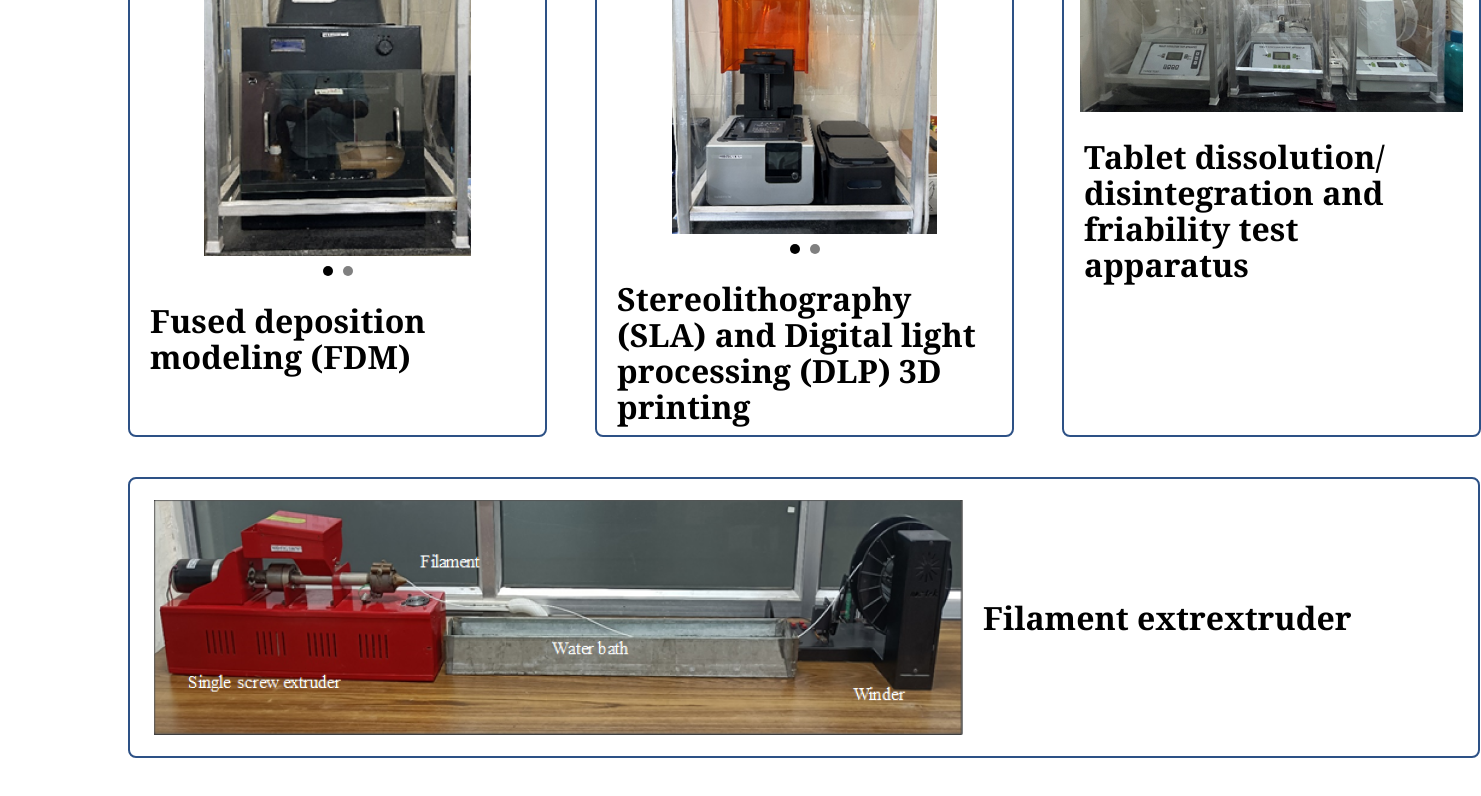
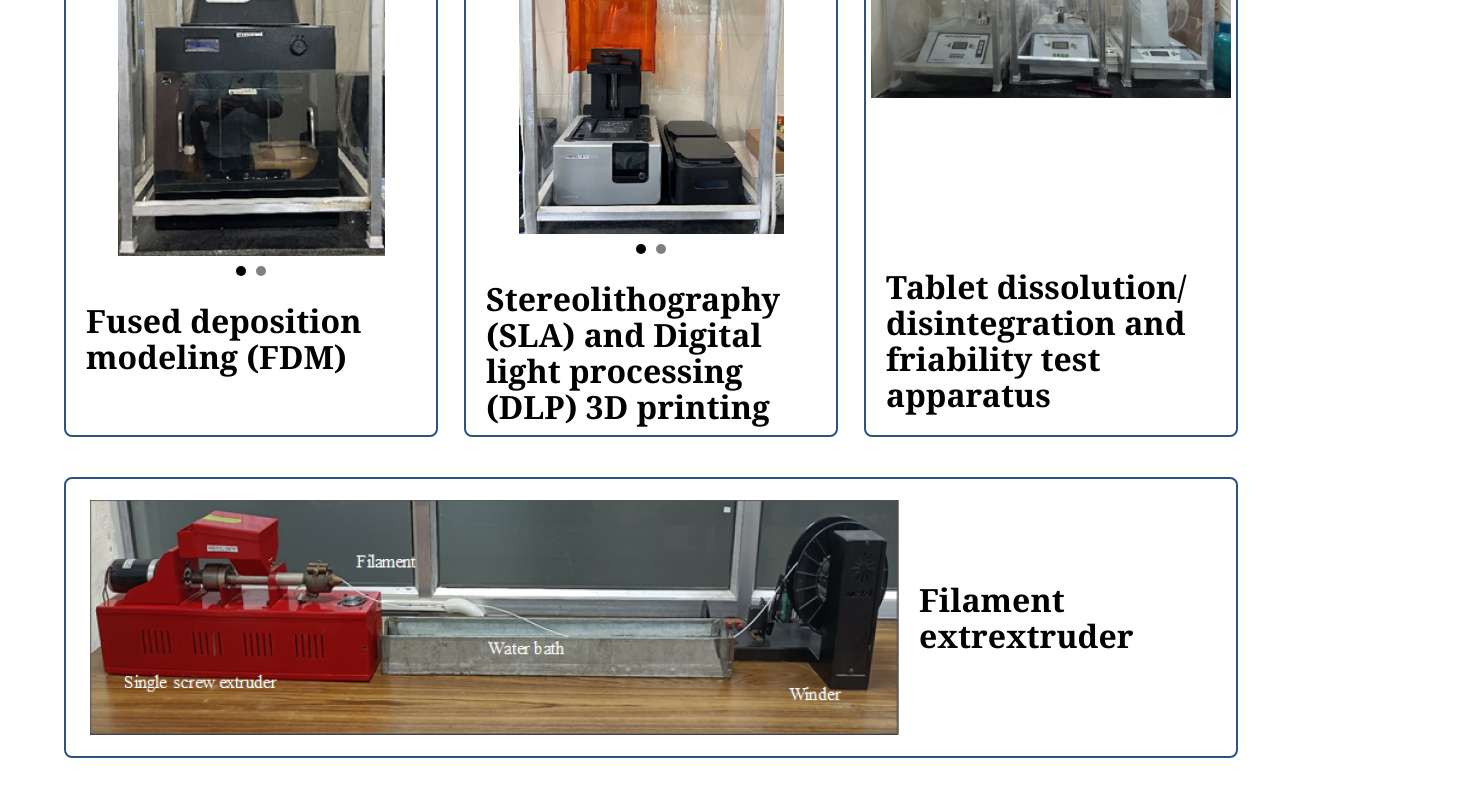
Before and after one commit to Kirthik24/varun-sharma-profile, a React (Vite) app: page /facilities in a window 1280 px wide. Shown: the part 1860-2656 px from the top of the page, 1481 px wide, since content can reach past the window. Built offline with nearby package versions, Linux system fonts and the light colour scheme.

Commit message:
facilities width changes

```diff
--- a/src/css/facilities.scss
+++ b/src/css/facilities.scss
@@ -13,13 +13,13 @@
 .facilities{
     display: grid;
     max-width: 1326px;
-    grid-template-columns: repeat(3, 1fr);
+    grid-template-columns: repeat(3,390px);
     grid-row-gap:40px ;
-    grid-column-gap: 48px ;
+    grid-column-gap: 10px ;
     align-items: center;
 }
 .f-vertical{
-    width: 415px;
+    width: 370px;
     height: 578px;
     left: 64px;
     top: 497px;
@@ -38,17 +38,20 @@
         font-size: 32px;
         line-height: 36px;
         color: #000000;
+        justify-self:flex-start;
+        align-self: start;
+
     }
 
     img{
         margin-top: 24px;
+        max-width: 360px;
     }
 }
 
-
 .f-horizontal{
     grid-column: span 3;
-    width: 1348px;
+    width: 1170px;
     height: 277px;
     border: 2px solid #2D5186;
     border-radius: 8px;
@@ -56,7 +59,6 @@
     align-items: center;
     // align-self: center;
     // justify-self: center;
-
 
     h2{
         margin-left: 20px;
@@ -67,6 +69,7 @@
         font-size: 32px;
         line-height: 36px;
         color: #000000;
+
     }
 
     img{
--- a/src/css/gallery.scss
+++ b/src/css/gallery.scss
@@ -51,7 +51,7 @@
     }
 
     .h-strech{
-                grid-column: span 2;
+            grid-column: span 2;
     }
   }
 
--- a/src/css/style.scss
+++ b/src/css/style.scss
@@ -19,16 +19,14 @@ body{
     }
     .content{
         width: 90%;
-        .container{
-            width: 88.88%;
-            margin: auto;
-        }
-    }
-    .content{
-        width: 90%;
         margin: auto;
             .container{
                 width: 88.88%;
+                margin: auto;
+            }
+
+            .fcontainer{
+                width: 98%;
                 margin: auto;
             }
     }
--- a/src/pages/Facilities.jsx
+++ b/src/pages/Facilities.jsx
@@ -30,7 +30,7 @@ const Facilities = () => {
 
 
   return (
-    <div className="container f-container">
+    <div className="f-container">
       <h1>Facilities</h1>
     <div className="facilities">
       {/* row1 */}
@@ -61,6 +61,16 @@ const Facilities = () => {
 
       <div className="f-vertical">
         <img src={f6} alt="" />
+        <br />
+        <br />
+        <br />
+        <br />
+        <br />
+        <br />
+        <br />
+        <br />
+        <br />
+        <br />
         <h2>DAQ System</h2>
       </div>
 
@@ -77,6 +87,14 @@ const Facilities = () => {
 
       <div className="f-vertical">
         <img src={f9} alt="" />
+        <br />
+        <br />
+        <br />
+        <br />
+        <br />
+        <br />
+        <br />
+        <br />
         <h2>Tablet dissolution/ disintegration and friability test apparatus</h2>
       </div>
 
@@ -95,11 +113,21 @@ const Facilities = () => {
 
       <div className="f-vertical">
         <img src={f12} alt="" />
+        <br />
+        <br />
+        <br />
+        <br />
+        <br />
+        <br />
+        <br />
         <h2>Refrigerated centrifuge</h2>
       </div>
 
       <div className="f-vertical">
         <img src={f13} alt="" />
+        <br />
+        <br />
+        <br />
         <h2>Ultrasonic homogenizer</h2>
       </div>
 
```
